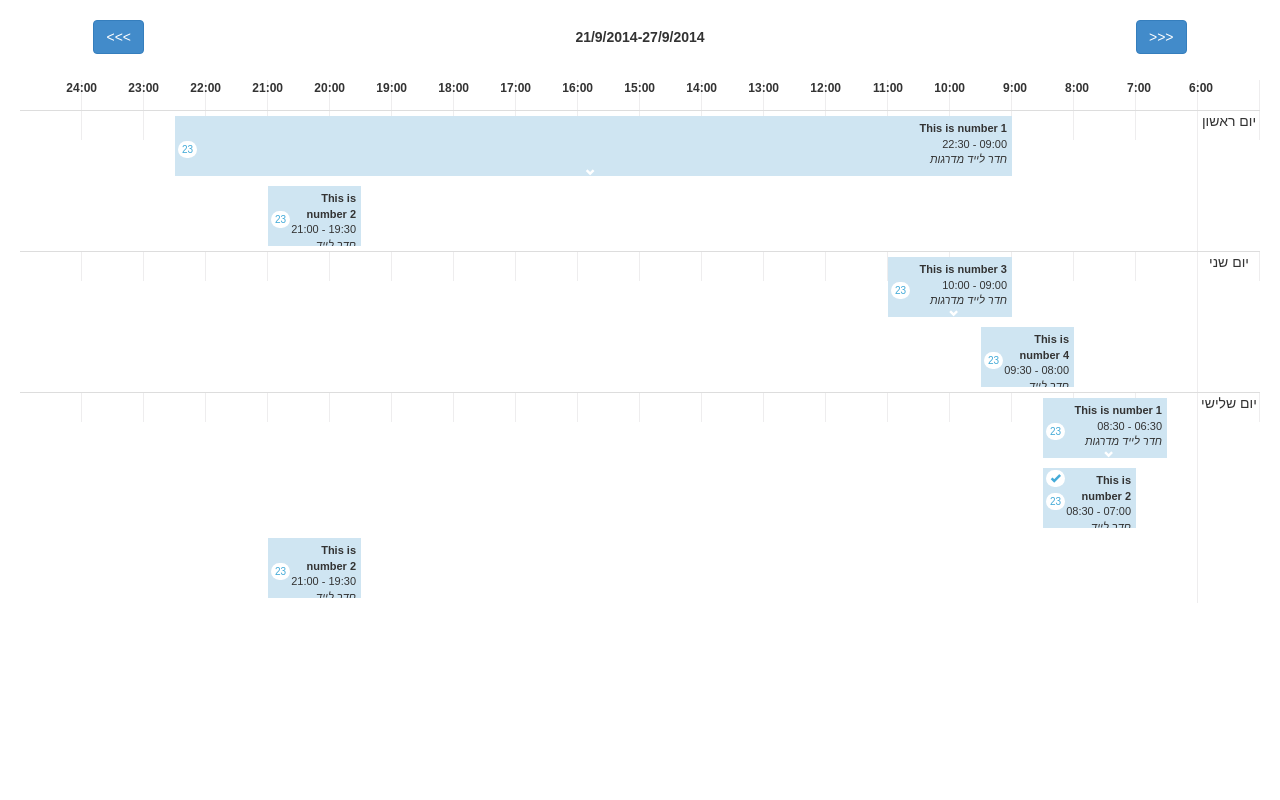
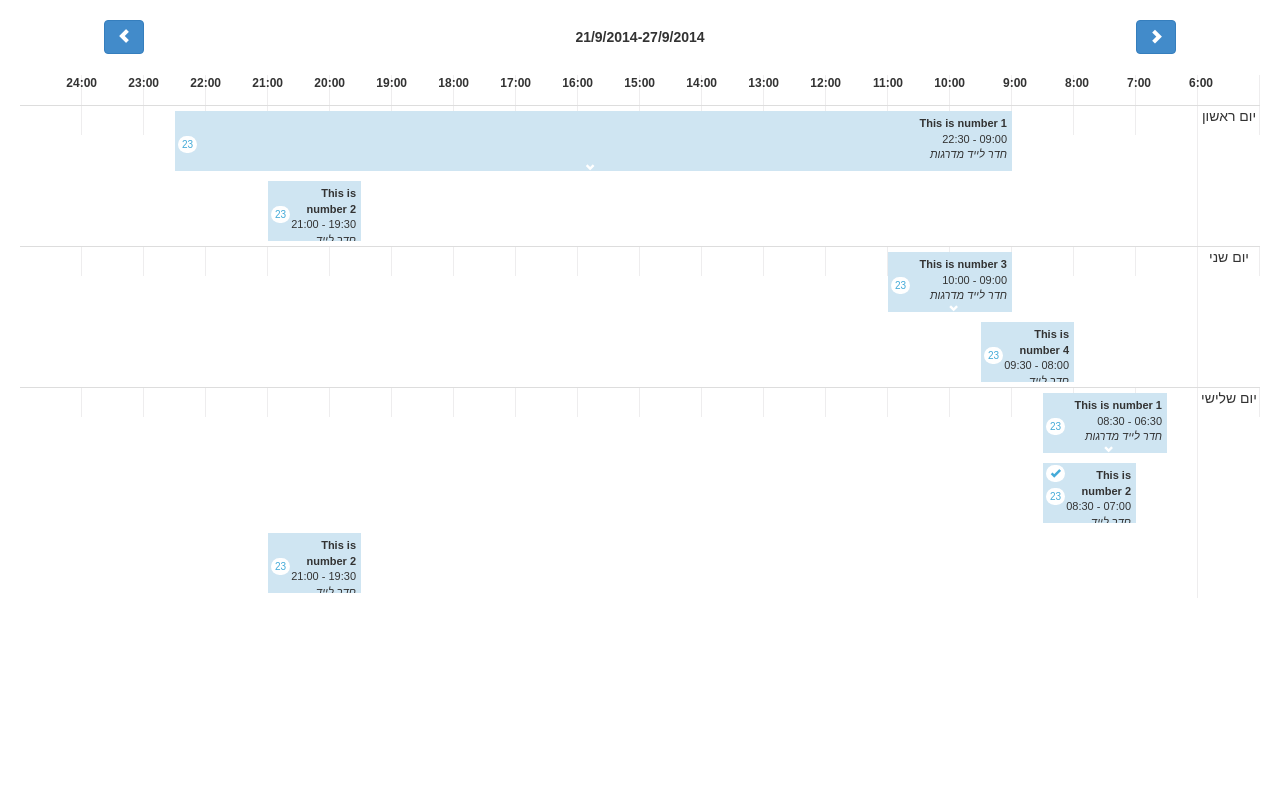
Before and after one commit to iluxav/scheduler, a website: page runner.html in a window 1280 px wide. Drawn offline with nearby package versions, Linux system fonts and the light colour scheme.

Commit message:
blocking next prev arrows if not in the range

```diff
--- a/scheduler.html
+++ b/scheduler.html
@@ -138,14 +138,16 @@
 <div class="scheduler-wrapper">
     <div class="scheduler-wrapper-menu">
         <div class="scheduler-wrapper-menu-left">
-            <button ng-click="prevWeek()" class="btn btn-primary"><<<</button>
+            <a class="btn btn-primary" ng-click="prevWeek()" ng-disabled="cursor==0">
+                <i class="glyphicon glyphicon-chevron-right"></i>
+            </a>
         </div>
         <div class="scheduler-wrapper-menu-mid">
             <b>{{data.week}}</b>
         </div>
-        <div class="scheduler-wrapper-menu-right">
-            <button ng-click="nextWeek()" class="btn btn-primary">>>></button>
-        </div>
+        <a class="btn btn-primary" ng-disabled="allEvents.length-1==cursor" ng-click="nextWeek()">
+            <i class="glyphicon glyphicon-chevron-left"></i>
+        </a>
     </div>
     <table class="table" border="0" cellpadding="0" cellspacing="0">
         <thead>
--- a/schedulerDir.js
+++ b/schedulerDir.js
@@ -104,6 +104,7 @@ angular.module('app').directive('schedulerDir', function factory() {
                     scope.cursor = i;
                 }
             });
+            scope.allEvents=dummyData;
             scope.data = dummyData[scope.cursor];
 
             scope.hours = buildHours(scope.start, scope.end);
```
